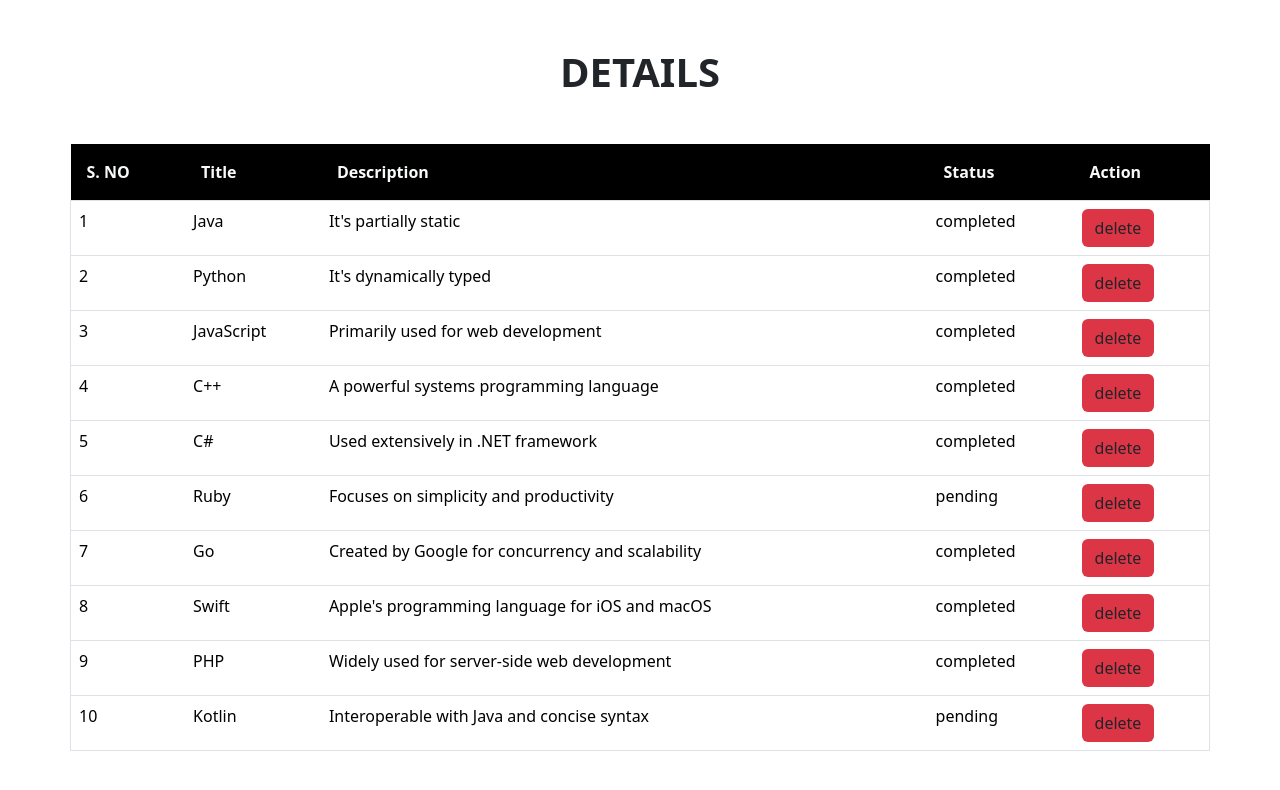
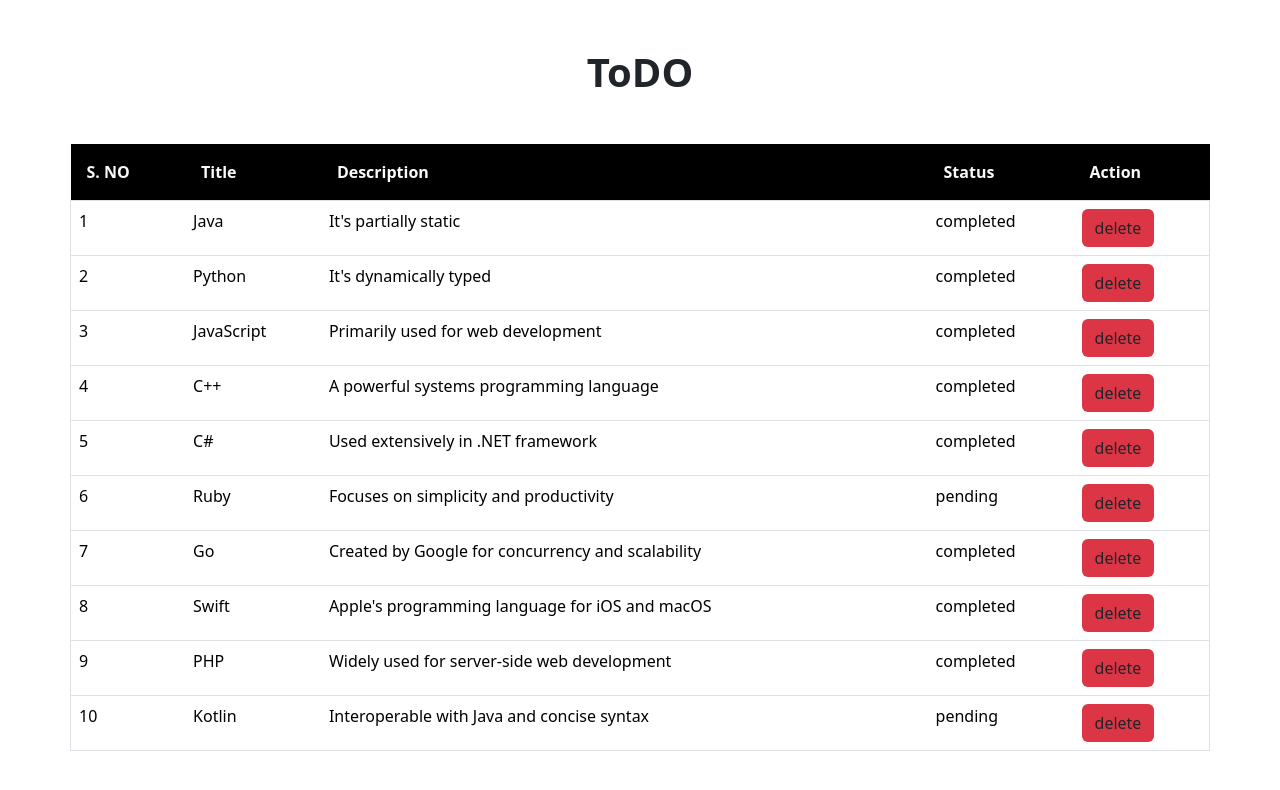
Before and after one commit to solver-mathanraj/ng-details-Todo, an Angular app: page / in a window 1280 px wide. Shown: the top 790 px of the page. Built offline with nearby package versions, Linux system fonts and the light colour scheme.

Commit message:
change in title

```diff
--- a/src/app/table/table.component.html
+++ b/src/app/table/table.component.html
@@ -1,4 +1,4 @@
-<header class="container h1 text-center fw-bolder my-5">DETAILS</header>
+<header class="container h1 text-center fw-bolder my-5">ToDO</header>
 <section>
   <table class="table container">
     <thead class="bg-black text-light fw-bold">
```
